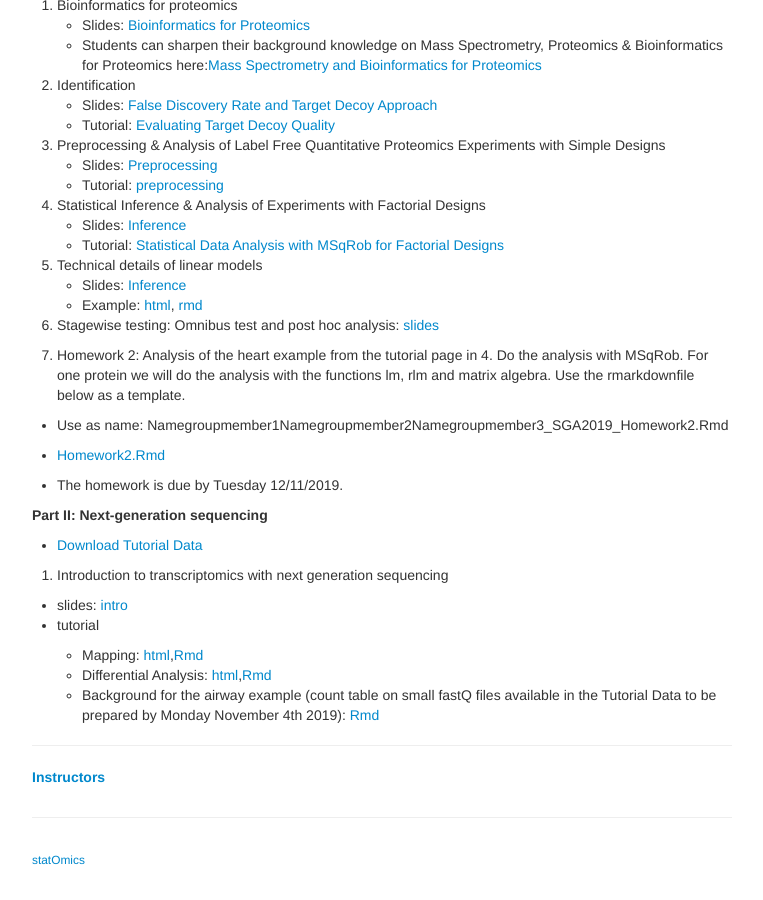
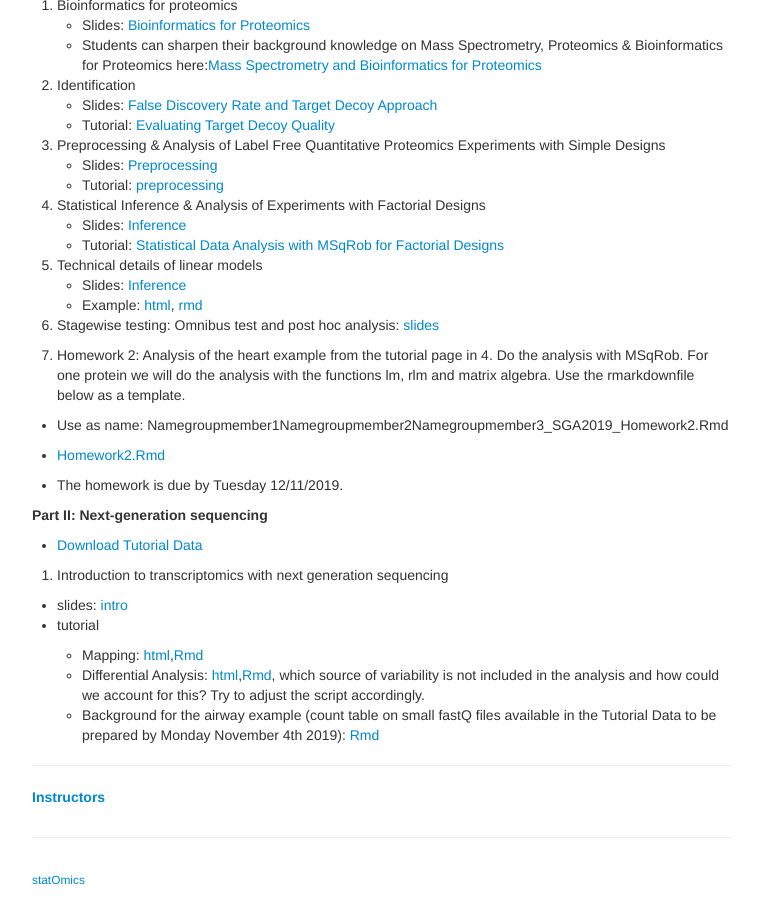
Before and after one commit to statOmics/SGA2019, a Jekyll site: the page built from index.md, in a window 1280 px wide and 900 px high, scrolled down 1088 px. Shown: the whole window, without its empty margins (258-1021 px from the left). Built offline with Jekyll 4.4.1, drawn with Linux system fonts in a browser that asks for light colours.

Commit message:
update elegans example

```diff
--- a/index.md
+++ b/index.md
@@ -76,7 +76,7 @@ The basis concepts may be revisited in the free e-book Practical Regression and
   - tutorial
 
       - Mapping: [html](pages/elegansMappingCountTable.html),[Rmd](https://raw.githubusercontent.com/statOmics/SGA2019/gh-pages/assets/elegansMappingCountTable.Rmd)
-      - Differential Analysis: [html](pages/elegans.html),[Rmd](https://raw.githubusercontent.com/statOmics/SGA2019/gh-pages/assets/elegans.Rmd)
+      - Differential Analysis: [html](pages/elegans.html),[Rmd](https://raw.githubusercontent.com/statOmics/SGA2019/gh-pages/assets/elegans.Rmd), which source of variability is not included in the analysis and how could we account for this? Try to adjust the script accordingly.
       - Background for the airway example (count table on small fastQ files available in the Tutorial Data to be prepared by Monday November 4th 2019):
       [Rmd](https://raw.githubusercontent.com/statOmics/SGA2019/gh-pages/assets/airwayMappingCountTable.Rmd)
 
```
